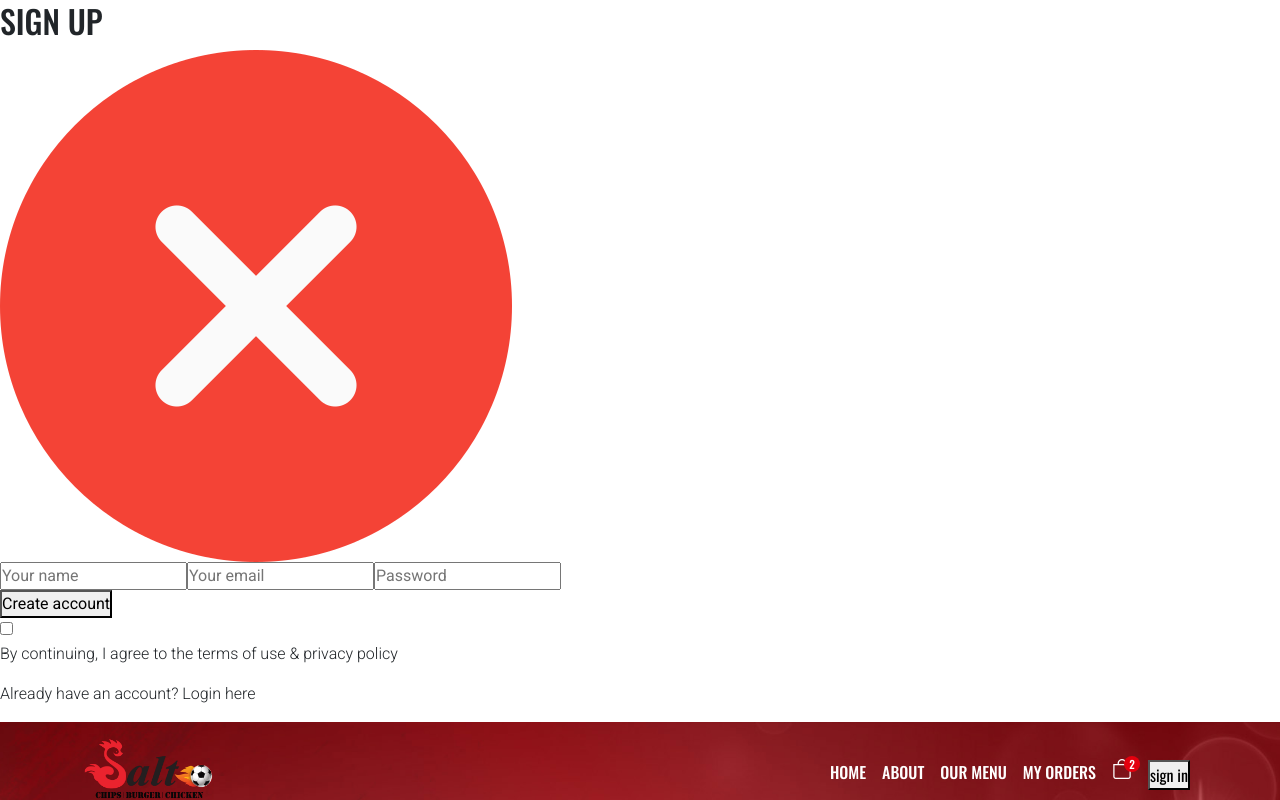
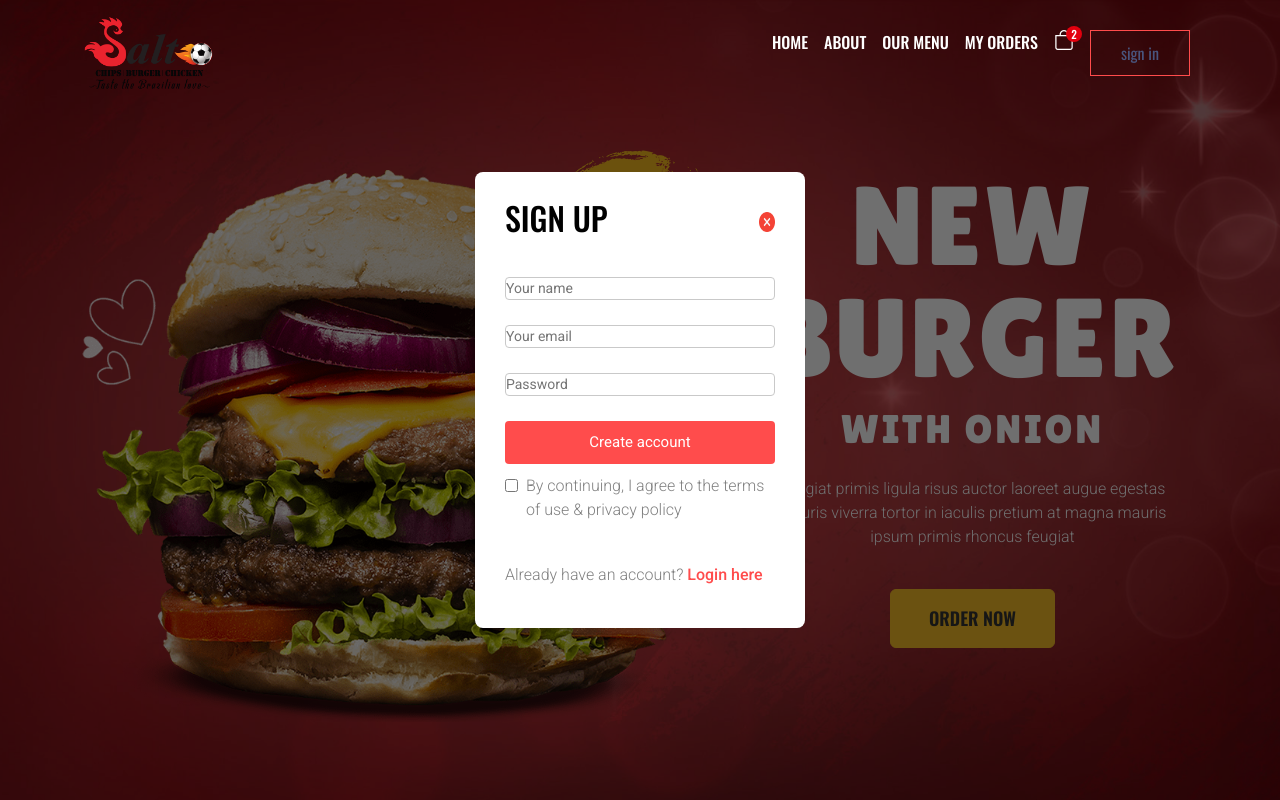
Before and after one commit to muzaffar16/salto, a React (Vite) app in the folder basic/: page / in a window 1280 px wide. Both pictures are taken after a click on the button "sign in". Shown: the top 800 px of the page. Built offline with nearby package versions, Linux system fonts and the light colour scheme; no server answers.

Commit message:
login done

```diff
--- a/basic/src/components/layouts/LoginPopup.jsx
+++ b/basic/src/components/layouts/LoginPopup.jsx
@@ -1,7 +1,7 @@
 import React, { useState } from "react";
 import { useNavigate } from "react-router-dom"; // Use navigate to pass data
 import { useAreaContext } from "../../Context/AreaContext";
-// import "../../styles/LoginPopup.css";
+ import "../../styles/LoginPopup.css";
 import crossIcon from "../../assets/crossicon.png";
 
 
@@ -14,7 +14,7 @@ const LoginPopup = ({setShowLogin}) => {
        <form className="login-popup-container">
         <div className="login-popup-title">
           <h2>{currState}</h2>
-          <img  onClick={()=>setShowLogin(false)} src={crossIcon} alt="" />
+          <img className="cross-icon" onClick={()=>setShowLogin(false)} src={crossIcon} alt="" />
         </div>
         <div className="login-popup-inputs">
           {currState=="Login"?<></>:<input type="text" placeholder="Your name" required />}
--- a/basic/src/styles/HeaderStyle.css
+++ b/basic/src/styles/HeaderStyle.css
@@ -25,6 +25,15 @@ header .navbar.sticky{
     box-shadow: 0 2px 3px rgba(96, 96, 96, 0.1);
 }
 
+button{
+    background: transparent;
+    font-size: 16px;
+    color: #49557e;
+    border: 1px solid #ff4c4c;
+    padding: 10px 30px;
+    border-radius: 50px;
+    cursor: pointer;
+}
 
 
 @keyframes stickyTransition{
@@ -87,30 +96,8 @@ header .roundpoint{
     right: -8px;
 }
 
-header .area-btn img{
-    width: 20px;
-    /* padding-left: 5px; */
-}
-header .area-btn {
-    background: white;
-    color: #fff;
-    margin-left: 10px;
-    /* padding-left: 10px; */
-    align-items: center;
-    border: none;
-    border-radius: 10px;
-    cursor: pointer;
-    transition: all 0.3s ease;
-    width: 3rem;
 
-}
-header .area-btn:hover{
-    background: var(--yellow);
-}
 
-header .area-btn :focus {
-    outline: none;
-}
 
 /* Responsive adjustments */
 @media (max-width: 768px) {
--- a/basic/src/styles/LoginPopUp.css
+++ b/basic/src/styles/LoginPopUp.css
@@ -1,42 +1,28 @@
 /* General Popup Styles */
 .login-popup {
     position: absolute;
-    top: 0;
-    left: 0;
+    z-index: 1;
     width: 100%;
     height: 100%;
-    background: rgba(0, 0, 0, 0.5);
-    display: flex;
-    justify-content: center;
-    align-items: center;
-    z-index: 1;
-    animation: fadeIn 0.3s ease-in-out;
+    background: #00000090;
+    display: grid;
 }
 
-.area-popup-container {
-    background: #fff;
-    padding: 30px 25px;
-    border-radius: 10px;
-    width: 90%;
-    max-width: 400px;
-    box-shadow: 0 8px 15px rgba(0, 0, 0, 0.2);
-    text-align: center;
-    font-family: 'Arial', sans-serif;
+.login-popup-container {
+    place-self: center;
+    width: max(23vw, 330px);
+    color: #808080;
+    background-color: white;
+    display: flex;
+    flex-direction: column;
+    gap: 25px;
+    padding: 25px 30px;
+    border-radius: 8px;
+    font-size: 14px;
+    animation: fadeIn 0.5s;
 }
 
-/* Header Section */
-.area-popup-header {
-    display: flex;
-    justify-content: space-between;
-    align-items: center;
-    margin-bottom: 20px;
-}
 
-.area-popup-header h2 {
-    margin: 0;
-    font-size: 20px;
-    color: #333;
-}
 
 .cross-icon {
     width: 20px;
@@ -95,16 +81,50 @@
     transition: background-color 0.3s;
 }
 
-.area-popup-submit:hover {
-    background: #ff4c4c;
+.login-popup-title{
+    display: flex;
+    justify-content: space-between;
+    align-items: center;
+    color: black;
 }
 
-/* Animations */
-@keyframes fadeIn {
-    from {
-        opacity: 0;
-    }
-    to {
-        opacity: 1;
-    }
+.login-popup-title img{
+    width: 16px ;
+    cursor: pointer;
 }
+
+.login-popup-inputs{
+   display: flex;
+   flex-direction: column;
+   gap: 20px;
+}
+.login-popup-inputs input{
+    outline: none;
+    border: 1px solid #c9c9c9;
+    border-radius: 4px;
+}
+.login-popup-container button{
+    border: none;
+    padding: 10px;
+    border-radius: 4px;
+    color: white;
+    background-color: #ff4c4c;
+    font-size: 15px;
+    cursor: pointer;
+}
+.login-popup-condition{
+    display: flex;
+    align-items: start;
+    gap: 8px;
+    margin-top: -15px;
+}
+.login-popup-container input{
+    margin-top: 5px;
+}
+
+.login-popup p span{
+    color: #ff4c4c;
+    font-weight: 500;
+    cursor: pointer;
+
+}
```
